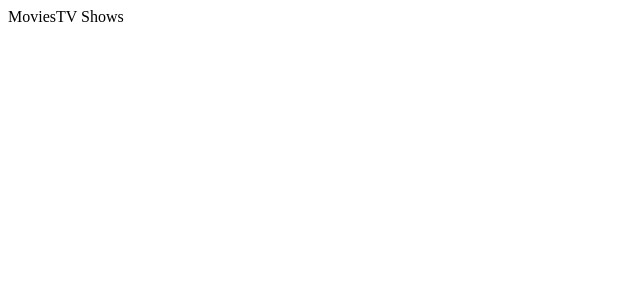
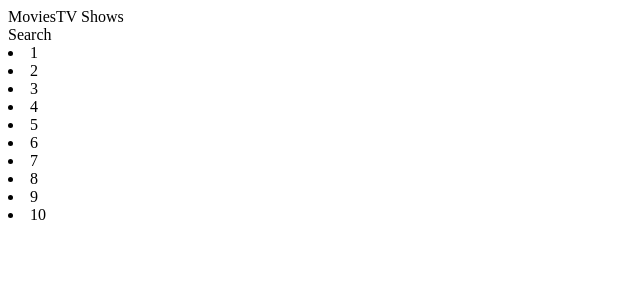
Before and after one commit to zzik/rubicon-tmdb, a React (Create React App) app: page / in a window 1280 px wide. Shown: the top 300 px of the page, without its empty margins (0-640 px from the left). Built offline with nearby package versions, Linux system fonts and the light colour scheme.

Commit message:
build commit

```diff
--- a/src/components/SearchBox.tsx
+++ b/src/components/SearchBox.tsx
@@ -7,7 +7,7 @@
 function SearchBox({}: Props): ReactElement {
   return (
     <div>
-
+      <span>Search</span>
     </div>
   )
 }
--- a/src/components/TopTen.tsx
+++ b/src/components/TopTen.tsx
@@ -5,7 +5,16 @@
 export default function TopTen(props: TopTenProps): ReactElement {
   return (
     <div>
-
+      <li>1</li>
+      <li>2</li>
+      <li>3</li>
+      <li>4</li>
+      <li>5</li>
+      <li>6</li>
+      <li>7</li>
+      <li>8</li>
+      <li>9</li>
+      <li>10</li>
     </div>
   )
 }
```
